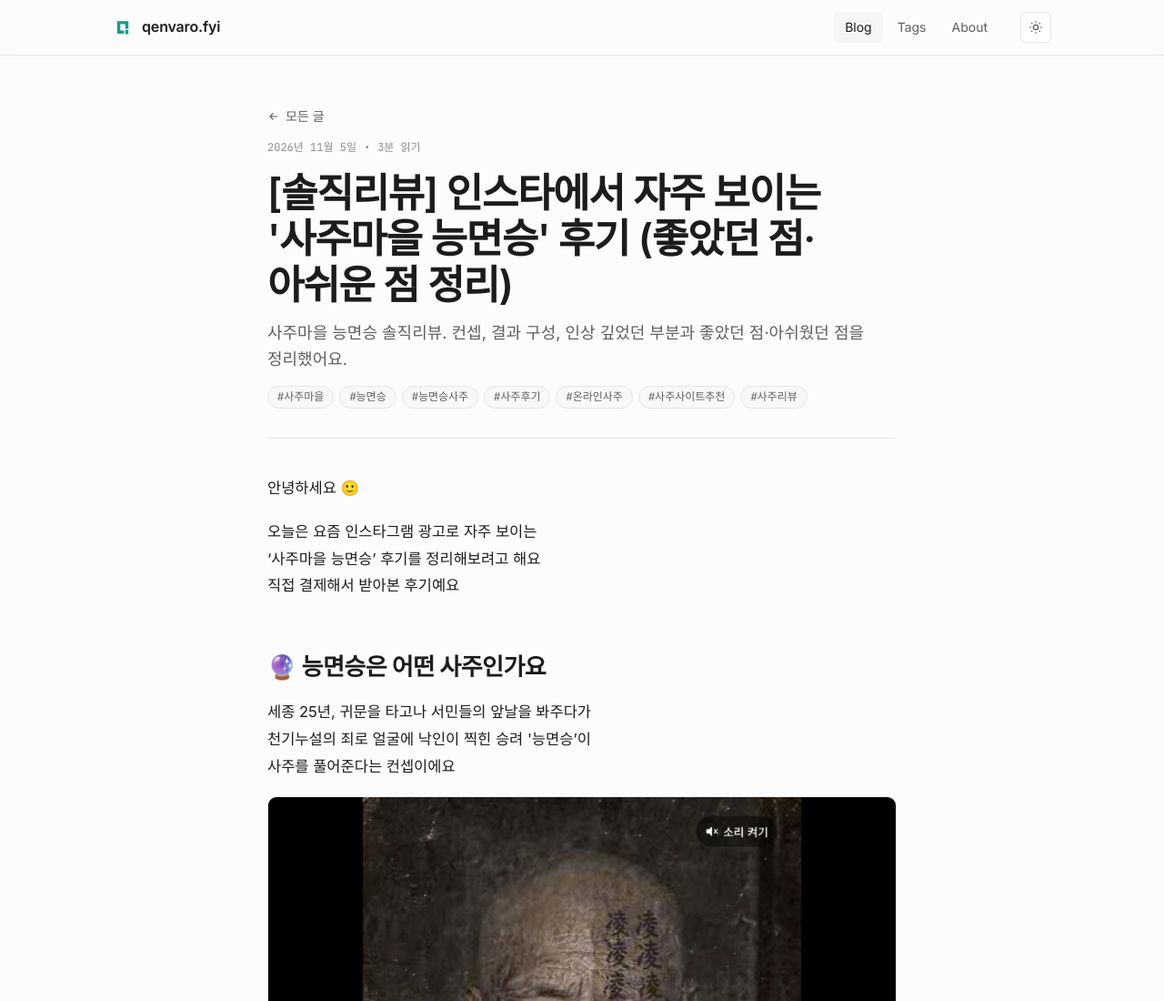
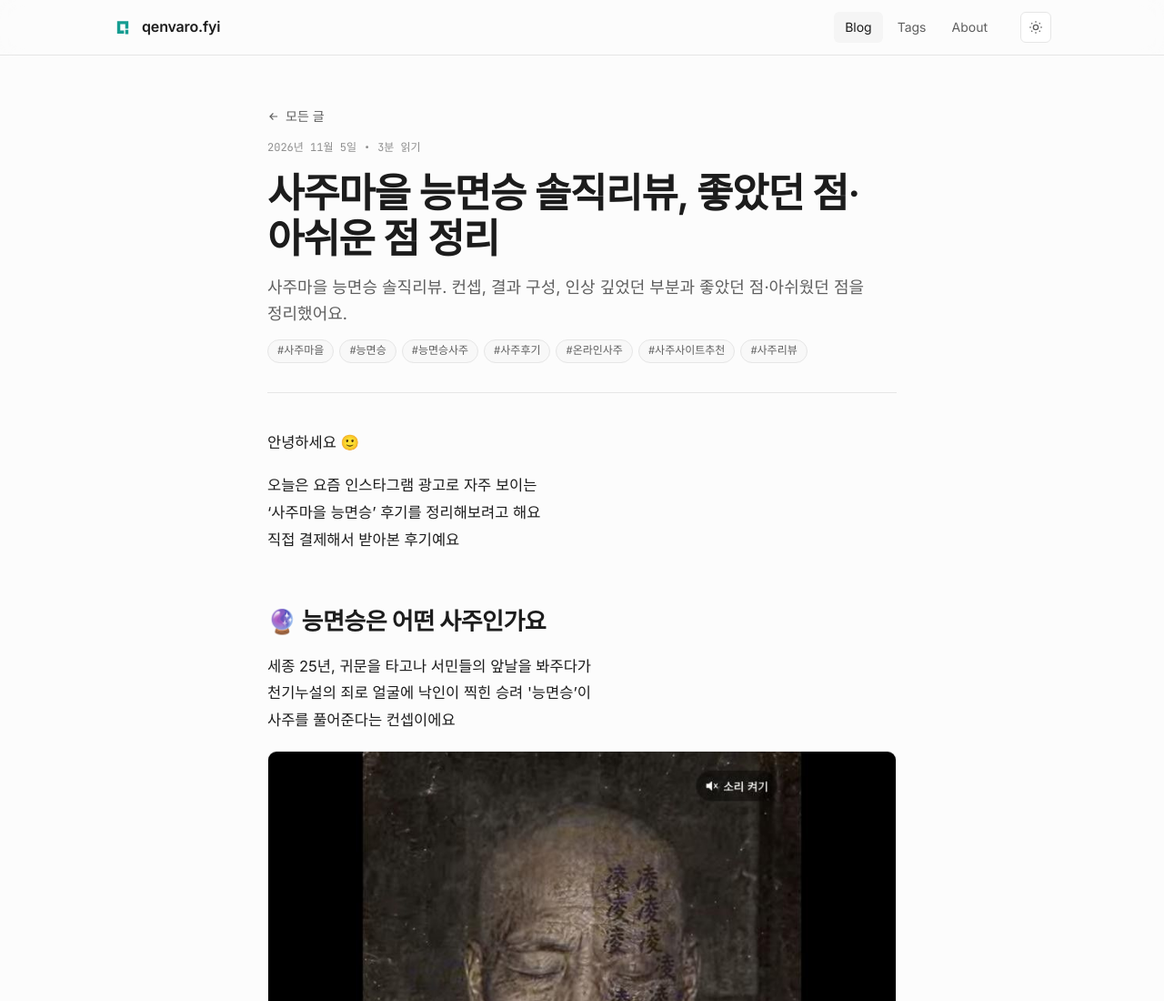
Before and after one commit to lowtone-inc/qenvaro.fyi, an Astro site: page /posts/neungmyeonseung-pros-cons in a window 1280 px wide. Shown: the top 1100 px of the page at 91% size. Built offline with nearby package versions, Linux system fonts and the light colour scheme; Astro itself is replaced by a stand-in of ours.

Commit message:
fix: 능면승 후기 글 제목 검색 노출용으로 수정
Co-Authored-By: Claude Opus 5.5 <noreply@anthropic.com>

```diff
--- a/src/content/posts/neungmyeonseung-pros-cons.md
+++ b/src/content/posts/neungmyeonseung-pros-cons.md
@@ -1,5 +1,5 @@
 ---
-title: '[솔직리뷰] 인스타에서 자주 보이는 ''사주마을 능면승'' 후기 (좋았던 점·아쉬운 점 정리)'
+title: '사주마을 능면승 솔직리뷰, 좋았던 점·아쉬운 점 정리'
 description: '사주마을 능면승 솔직리뷰. 컨셉, 결과 구성, 인상 깊었던 부분과 좋았던 점·아쉬웠던 점을 정리했어요.'
 image: /images/neungmyeonseung-pros-cons/01.jpg
 pubDate: 2026-11-05T14:10:00+09:00
```
